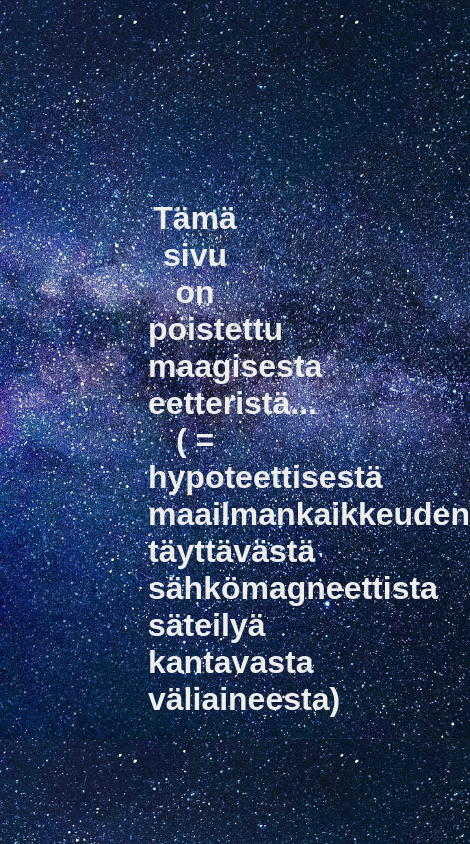
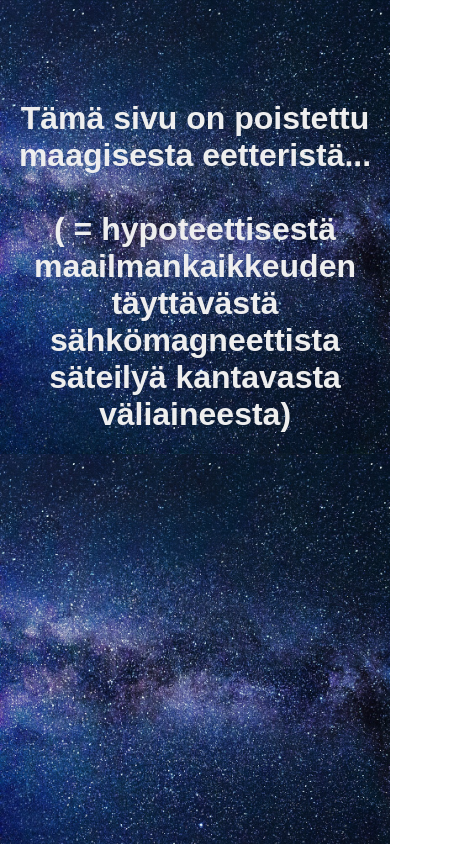
Before and after one commit to Ropazio/Sivu-poistettu, a plain HTML site: page index.html in a window 390 px wide. Shown: the whole page, 470 px wide, since content can reach past the window. Drawn offline with Linux system fonts and the light colour scheme.

Commit message:
added mobile view

```diff
--- a/index.html
+++ b/index.html
@@ -9,7 +9,7 @@
 <body>
 <div>
     <div>
-        <h1 class="headline">Tämä sivu on poistettu maagisesta eetteristä... ( = hypoteettisestä maailmankaikkeuden täyttävästä sähkömagneettista säteilyä kantavasta väliaineesta)</h1>
+        <h1 class="headline">Tämä sivu on poistettu maagisesta eetteristä... <br><br> ( = hypoteettisestä maailmankaikkeuden täyttävästä sähkömagneettista säteilyä kantavasta väliaineesta)</h1>
     </div>
 </div>
 </body>
--- a/removed_style.css
+++ b/removed_style.css
@@ -11,3 +11,11 @@ body {
 	margin-top: 200px;
 	color: #EEE;
 }
+
+@media(max-width: 600px) {
+
+	.headline {
+	margin-left: 2px;
+	margin-right: 2px;
+	margin-top: 100px;
+}
```
